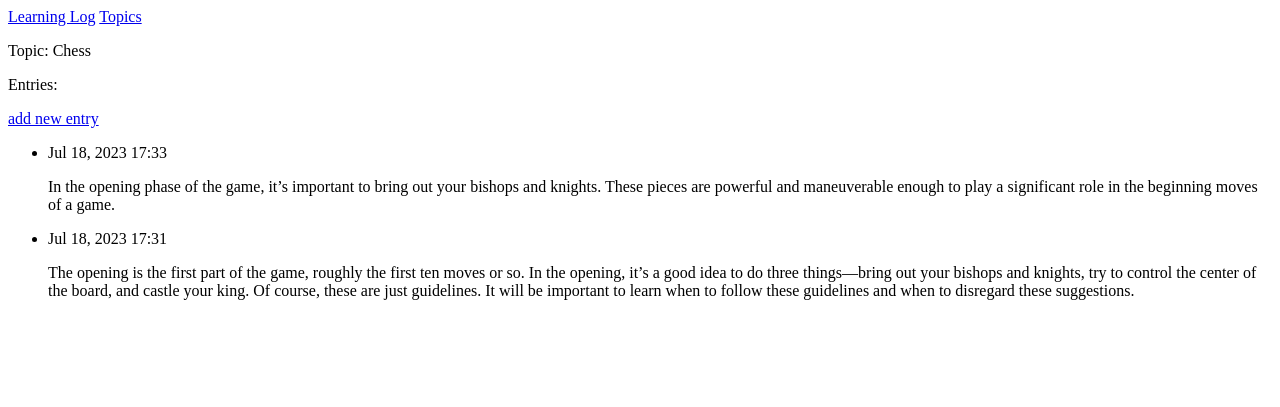
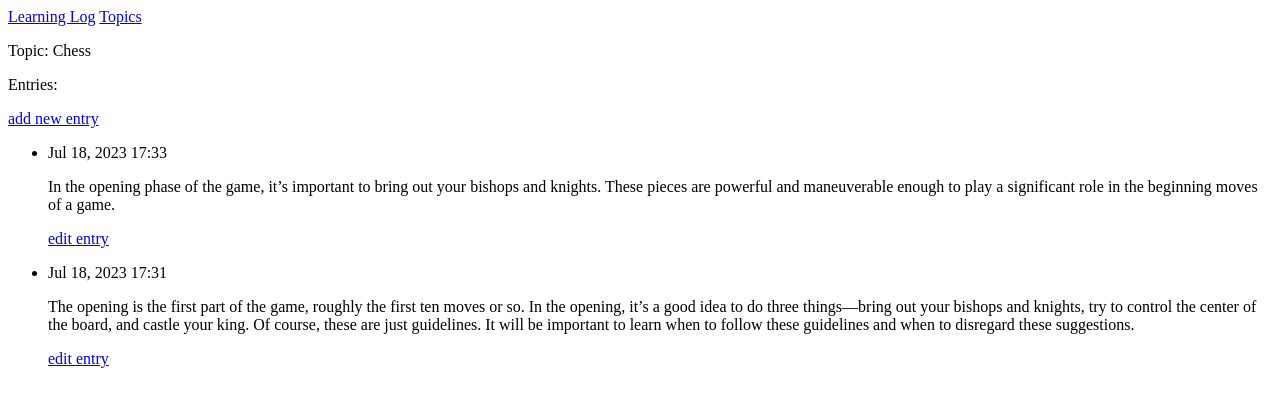
Before and after one commit to BrunoBReis/Projeto_web_python, a Django app: page /topics/1/ in a window 1280 px wide. Shown: the top 407 px of the page. Run offline with Django 4.2, Linux system fonts and the light colour scheme; data comes from the database, SQL or seed files in the repository.

Commit message:
implementando o edit_entry

```diff
--- a/learning_log/learning_logs/forms.py
+++ b/learning_log/learning_logs/forms.py
@@ -27,4 +27,6 @@ class EntryForm(forms.ModelForm):
 
         # espeficando um rótulo vazio de texto
         labels = {'text': ''}
+
+        # criando uma caixa de texto de 80 colunas
         widgets = {'text': forms.Textarea(attrs={'cols': 80})}
--- a/learning_log/learning_logs/templates/learning_logs/topic.html
+++ b/learning_log/learning_logs/templates/learning_logs/topic.html
@@ -21,6 +21,10 @@
         <p>
             {{ entry.text|linebreaks }}
         </p>
+
+        <p>
+            <a href="{% url 'learning_logs:edit_entry' entry.id %}">edit entry</a>
+        </p>
     </li>
     {% empty %}
     <li>
--- a/learning_log/learning_logs/urls.py
+++ b/learning_log/learning_logs/urls.py
@@ -22,4 +22,7 @@ urlpatterns = [
 
     # página para adicionar uma nova entrada url
     path('new_entry/<int:topic_id>/', views.new_entry, name='new_entry'),
+
+    # Página para editar uma entrada url
+    path('edit_entry/<int:entry_id>/', views.edit_entry, name='edit_entry'),
 ]
--- a/learning_log/learning_logs/views.py
+++ b/learning_log/learning_logs/views.py
@@ -2,7 +2,7 @@ from django.shortcuts import render, redirect, get_object_or_404
 from django.contrib.auth.decorators import login_required
 from django.http import Http404
 
-from .models import Topic
+from .models import Topic, Entry
 from .forms import TopicForm, EntryForm
 
 def index(request):
@@ -49,6 +49,7 @@ def new_topic(request):
             new_topic = form.save(commit=False)
             new_topic.owner = request.user
             new_topic.save()
+
             return redirect('learning_logs:topics')
 
     # exibir um formulário em branco ou inválido
@@ -79,3 +80,26 @@ def new_entry(request, topic_id):
     # exibir um formulário em branco ou inválido
     context = {'topic': topic, 'form': form}
     return render(request, 'learning_logs/new_entry.html', context)
+
+
+def edit_entry(request, entry_id):
+    """ Edita uma entrada existente. """
+
+    entry = Entry.objects.get(id=entry_id)
+    topic = entry.topic
+
+    if request.method != 'POST':
+
+        # requisição inicial; preenche previamente o formulário com a entrada atual
+        form = EntryForm(instance=entry)
+    else:
+
+        # Dados de POST submetidos; processa os dados
+        form = EntryForm(instance=entry, data=request.POST)
+        if form.is_valid():
+            form.save()
+
+            return redirect('learning_logs:topic', topic_id=topic.id)
+
+    context = {'entry': entry, 'topic': topic, 'form': form}
+    return render(request, 'learning_logs/edit_entry.html', context)
```
Also changed, not shown: learning_log/learning_logs/templates/learning_logs/edit_entry.html (added, +14 -0 lines).
